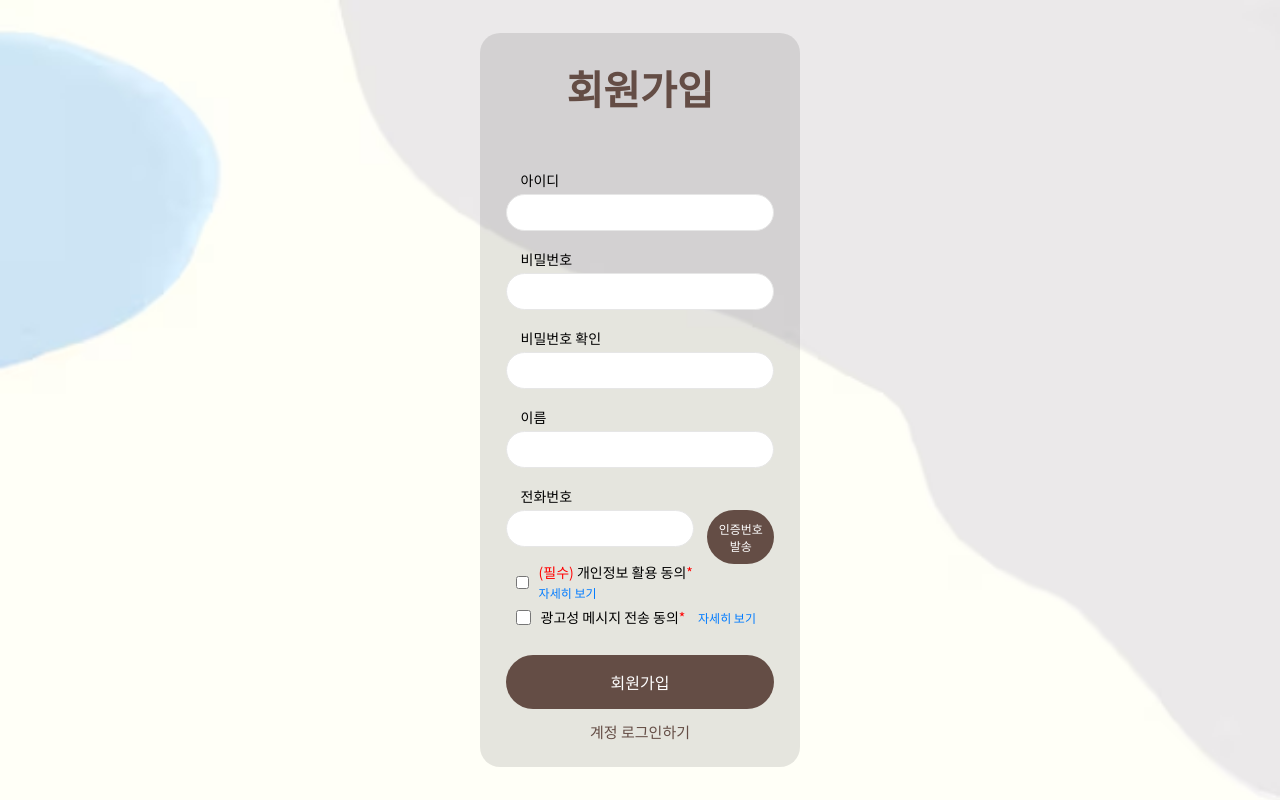
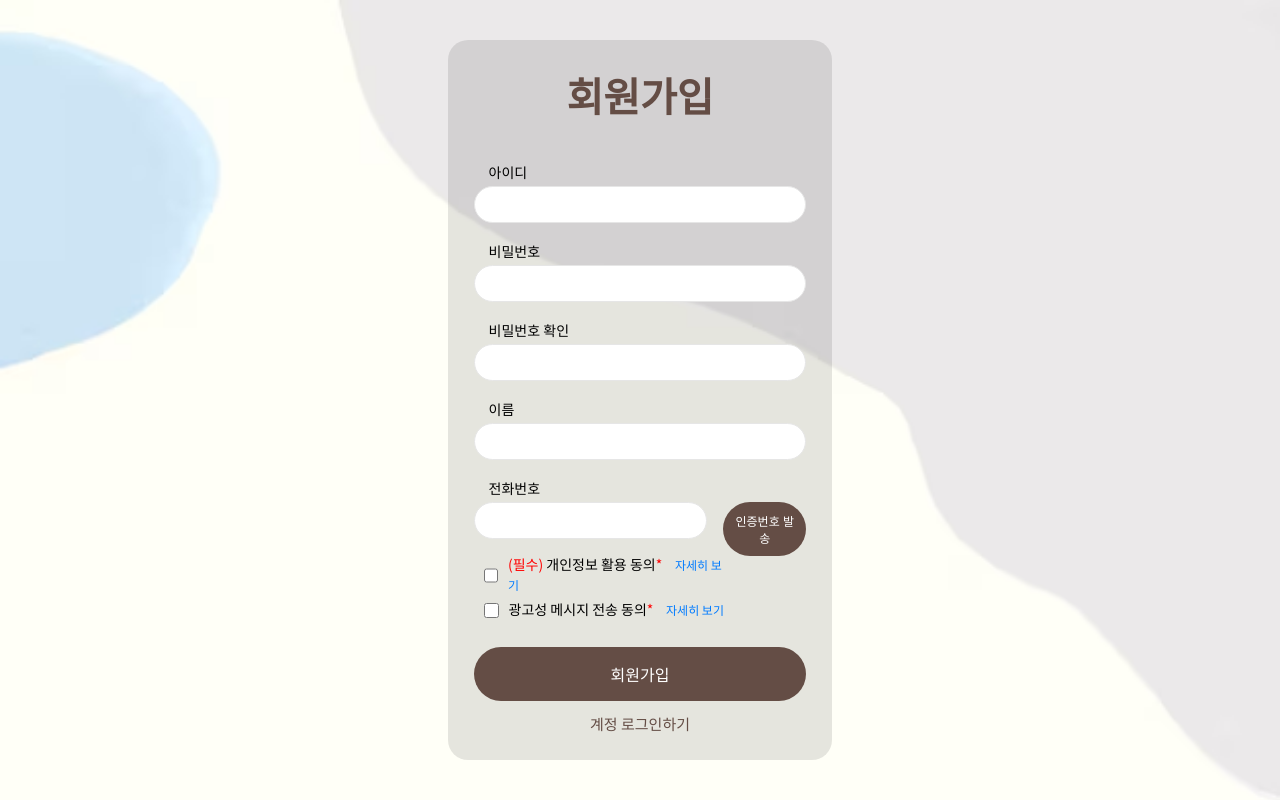
Before and after one commit to KoesJin/Daelim_TechFair, a React (Create React App) app: page /signuppage in a window 1280 px wide. Built offline with nearby package versions, Linux system fonts and the light colour scheme.

Commit message:
Modify css width's values

```diff
--- a/src/css/SignPage.module.css
+++ b/src/css/SignPage.module.css
@@ -41,14 +41,14 @@
 
 .boxContainer {
   padding: 2%;
-  width: 25%;
+  width: 30%;
   border-radius: 20px;
   background-color: rgba(0, 0, 0, 0.1);
 }
 
 .h1 {
   font-size: 40px;
-  margin-bottom: 50px;
+  margin-bottom: 35px;
   text-align: center;
   color: #644d45;
 }
```
